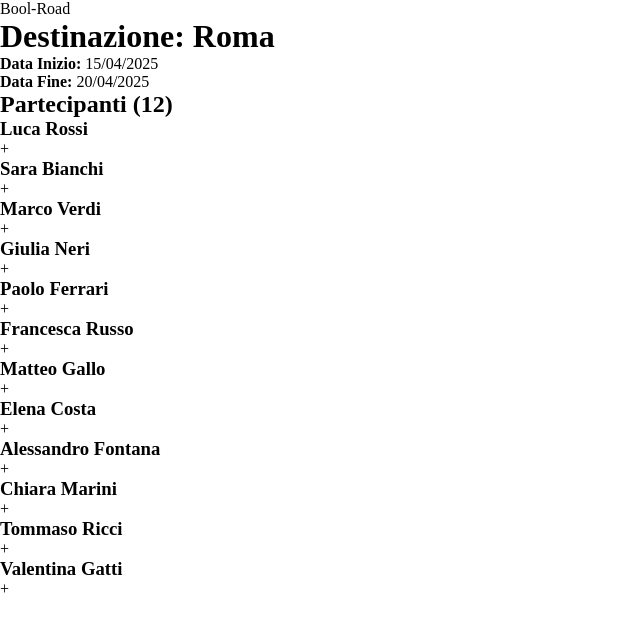
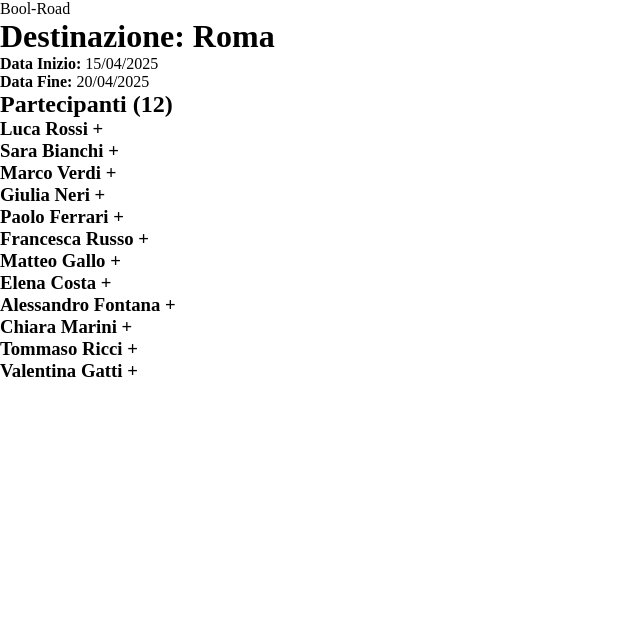
Before and after one commit to Giuseppe11S/bool-road, a React (Vite) app: page /1 in a window 1280 px wide. Shown: the top 628 px of the page, without its empty margins (0-640 px from the left). Built offline with nearby package versions, Linux system fonts and the light colour scheme.

Commit message:
Refactoring

```diff
--- a/src/components/CardPartecipanti.jsx
+++ b/src/components/CardPartecipanti.jsx
@@ -11,8 +11,7 @@ const CardPartecipanti = ({ partecipante, isOpen, onToggle }) => {
 
                 {/* Header Accordion */}
                 <div className="partecipante-header" onClick={onToggle}>
-                    <h3> {partecipante.nome} {partecipante.cognome}</h3>
-                    <span>{isOpen ? '−' : '+'}</span>
+                    <h3> {partecipante.nome} {partecipante.cognome} <span>{isOpen ? '−' : '+'}</span> </h3>
                 </div>
 
                 {/* Dettagli partecipanti (visibili solo se la card è aperta) */}
```
Also changed, not shown: src/index.css (line endings or trailing spaces), src/pages/SingoloViaggio.jsx (line endings or trailing spaces).
